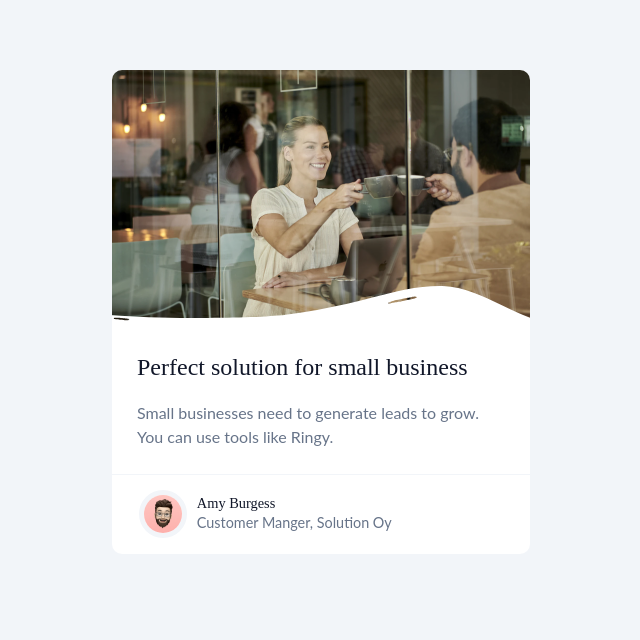
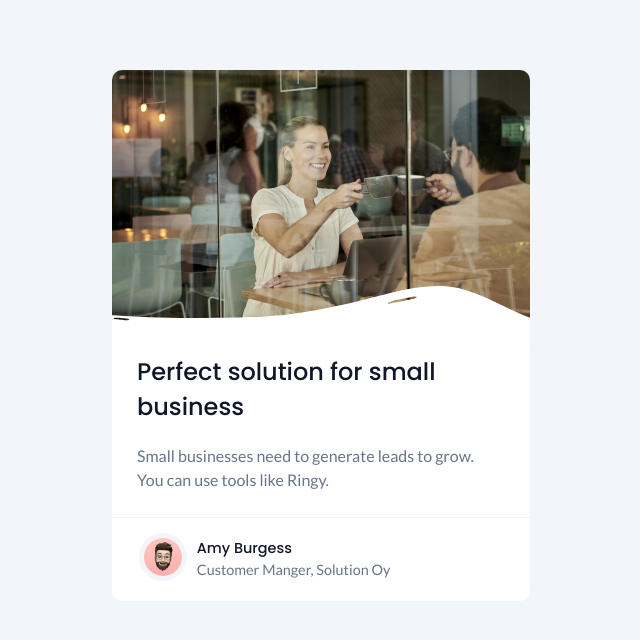
Before and after one commit to VanGraff000/Business-Blog-Card, a plain HTML site: page index.html in a window 1280 px wide. Shown: the whole page, without its empty margins (319-959 px from the left). Drawn offline with Linux system fonts and the light colour scheme; the site is published under a folder, as on GitHub Pages, so addresses that start at the root find nothing.

Commit message:
Update style.css

```diff
--- a/style.css
+++ b/style.css
@@ -4,12 +4,12 @@
 
 @font-face {
     font-family: 'Lato';
-    src: url(/fonts/Lato.ttf);
+    src: url(./fonts/Lato.ttf);
 }
 
 @font-face {
     font-family: 'Poppins';
-    src: url(/fonts/Poppins.ttf);
+    src: url(./fonts/Poppins.ttf);
 }
 
 body {
```
